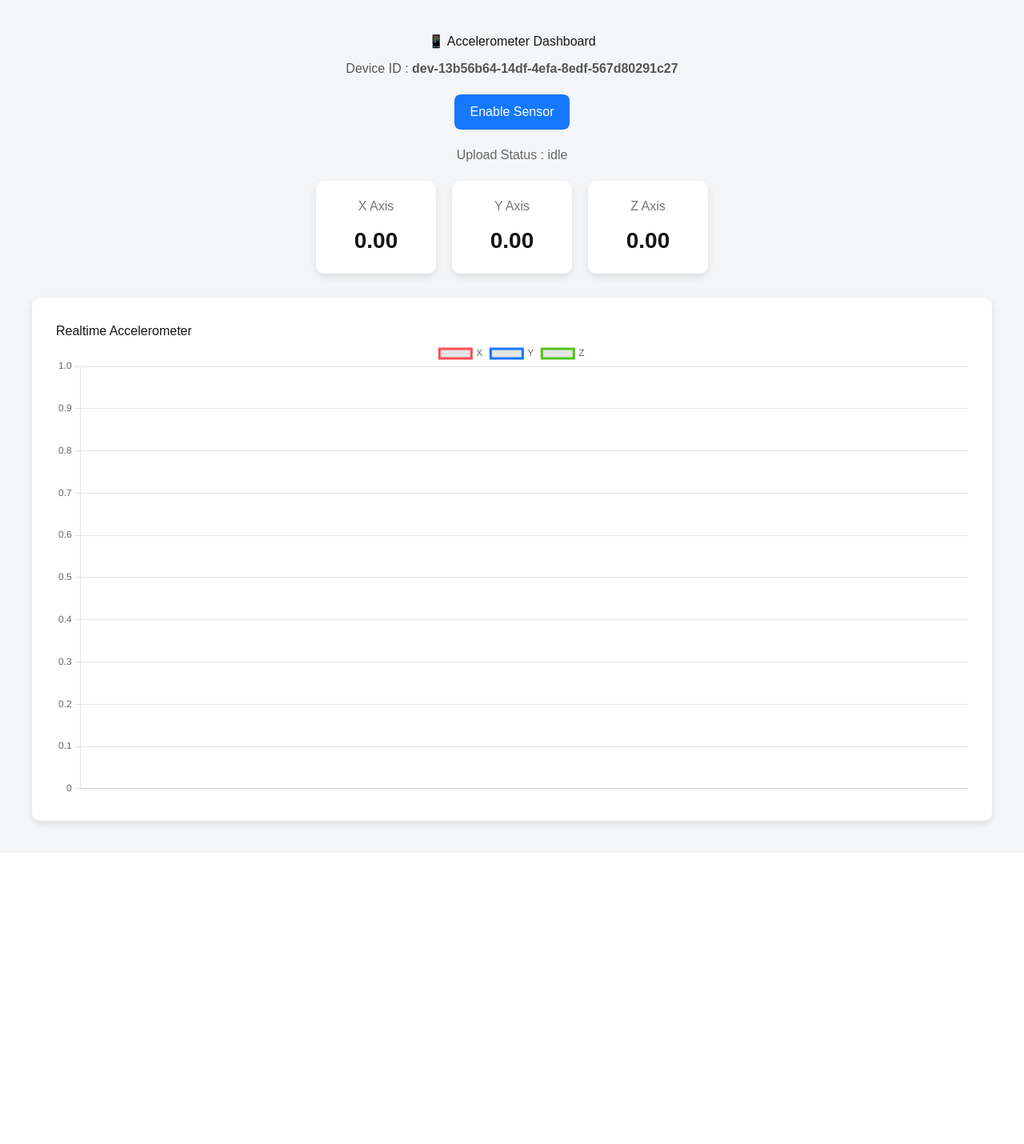
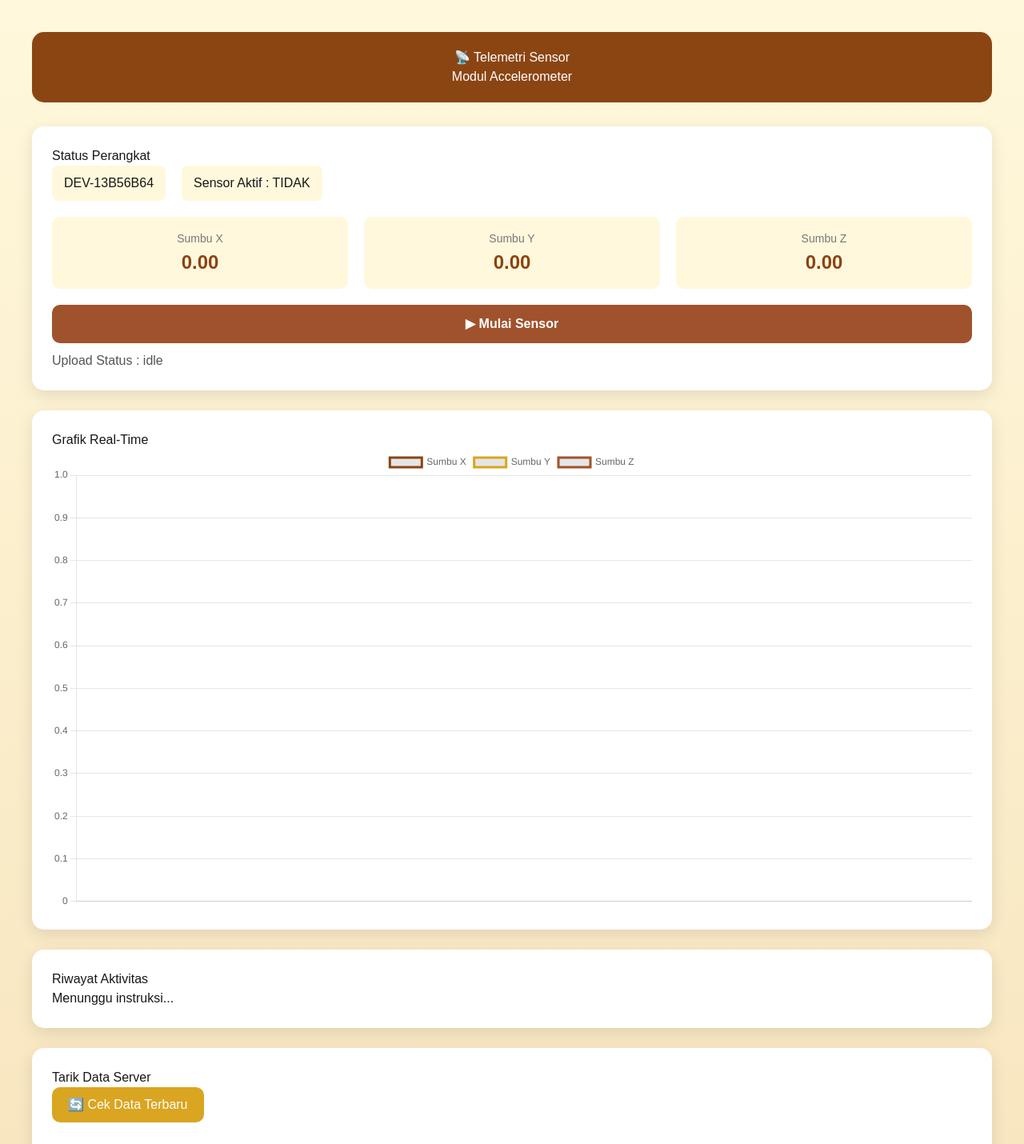
Before and after one commit to nabilarahmasari/presensiQR, a Next.js app: page /accelerometer in a window 1280 px wide. Shown: the top 1430 px of the page at 80% size. Before the commit the page ends 1066 px from the top, so only its background shows below. Built offline with nearby package versions, Linux system fonts and the light colour scheme.

Commit message:
membuat frontend accel dan get data dari server

```diff
--- a/src/app/accelerometer/page.js
+++ b/src/app/accelerometer/page.js
@@ -25,7 +25,10 @@ Legend
 
 export default function Page(){
 
+/* ================= STATE ================= */
+
 const bufferRef = useRef([]);
+const intervalRef = useRef(null);
 
 const [deviceId,setDeviceId] = useState(null);
 
@@ -34,19 +37,38 @@ const [y,setY] = useState(0);
 const [z,setZ] = useState(0);
 
 const [status,setStatus] = useState("idle");
+const [log,setLog] = useState("Menunggu instruksi...");
+
+const [isRecording,setIsRecording] = useState(false);
+
+
+/* ================= CHART REALTIME ================= */
 
 const [chartData,setChartData] = useState({
 labels:[],
 datasets:[
-{label:"X",data:[],borderColor:"#ff4d4f"},
-{label:"Y",data:[],borderColor:"#1677ff"},
-{label:"Z",data:[],borderColor:"#52c41a"}
+{label:"Sumbu X",data:[],borderColor:"#8B4513"},
+{label:"Sumbu Y",data:[],borderColor:"#DAA520"},
+{label:"Sumbu Z",data:[],borderColor:"#A0522D"}
 ]
 });
 
-/* =============================
-   DEVICE ID GENERATOR
-============================= */
+
+/* ================= CHART SERVER ================= */
+
+const [serverChart,setServerChart] = useState({
+labels:["Sumbu X","Sumbu Y","Sumbu Z"],
+datasets:[
+{
+label:"Server Data",
+data:[0,0,0],
+backgroundColor:["#8B4513","#DAA520","#A0522D"]
+}
+]
+});
+
+
+/* ================= DEVICE ID ================= */
 
 useEffect(()=>{
 
@@ -54,7 +76,7 @@ let id = localStorage.getItem("device_id");
 
 if(!id){
 
-id = "dev-" + crypto.randomUUID();
+id = "DEV-" + crypto.randomUUID().slice(0,8).toUpperCase();
 
 localStorage.setItem("device_id",id);
 
@@ -65,11 +87,11 @@ setDeviceId(id);
 },[]);
 
 
-/* =============================
-   ACCELEROMETER READER
-============================= */
+/* ================= ACCELEROMETER ================= */
 
 useEffect(()=>{
+
+if(!isRecording) return;
 
 function handleMotion(event){
 
@@ -92,11 +114,11 @@ bufferRef.current.push(sample);
 
 setChartData(prev=>{
 
-const labels=[...prev.labels,new Date().toLocaleTimeString()].slice(-30);
+const labels=[...prev.labels,new Date().toLocaleTimeString()].slice(-20);
 
-const xData=[...prev.datasets[0].data,sample.x].slice(-30);
-const yData=[...prev.datasets[1].data,sample.y].slice(-30);
-const zData=[...prev.datasets[2].data,sample.z].slice(-30);
+const xData=[...prev.datasets[0].data,sample.x].slice(-20);
+const yData=[...prev.datasets[1].data,sample.y].slice(-20);
+const zData=[...prev.datasets[2].data,sample.z].slice(-20);
 
 return{
 labels,
@@ -113,22 +135,26 @@ datasets:[
 
 window.addEventListener("devicemotion",handleMotion);
 
-return ()=>window.removeEventListener("devicemotion",handleMotion);
+return ()=>{
 
-},[]);
+window.removeEventListener("devicemotion",handleMotion);
+
+};
+
+},[isRecording]);
 
 
-/* =============================
-   BATCH UPLOAD
-============================= */
+/* ================= BATCH UPLOAD (3 DETIK) ================= */
 
 useEffect(()=>{
 
-const interval=setInterval(async()=>{
+if(!isRecording || !deviceId) return;
 
-const buffer=bufferRef.current;
+intervalRef.current = setInterval(async()=>{
 
-if(buffer.length===0 || !deviceId) return;
+const buffer = bufferRef.current;
+
+if(buffer.length===0) return;
 
 setStatus("uploading");
 
@@ -152,22 +178,74 @@ samples:batch
 
 setStatus("uploaded");
 
-}catch(e){
+setLog(`Batch ${batch.length} data terkirim`);
+
+}catch{
 
 setStatus("error");
 
+setLog("Upload gagal");
+
 }
 
-},5000);   // lebih aman dari quota GAS
+},3000); // 3 DETIK
 
-return ()=>clearInterval(interval);
+return ()=>{
 
-},[deviceId]);
+clearInterval(intervalRef.current);
+
+};
+
+},[deviceId,isRecording]);
 
 
-/* =============================
-   IOS PERMISSION
-============================= */
+/* ================= GET LATEST ================= */
+
+async function getLatest(){
+
+if(!deviceId) return;
+
+setLog("Mengambil data terbaru dari server...");
+
+try{
+
+const res = await fetch(`/api/checkin/accel?device_id=${deviceId}`);
+
+const json = await res.json();
+
+if(!json.ok){
+
+setLog("Data tidak ditemukan");
+
+return;
+
+}
+
+const d = json.data;
+
+setServerChart({
+labels:["Sumbu X","Sumbu Y","Sumbu Z"],
+datasets:[
+{
+label:"Server Data",
+data:[d.x,d.y,d.z],
+backgroundColor:["#8B4513","#DAA520","#A0522D"]
+}
+]
+});
+
+setLog(`Data terbaru diterima (${d.t})`);
+
+}catch{
+
+setLog("Gagal mengambil data");
+
+}
+
+}
+
+
+/* ================= PERMISSION ================= */
 
 async function requestPermission(){
 
@@ -181,125 +259,208 @@ await DeviceMotionEvent.requestPermission();
 }
 
 
-/* =============================
-   UI
-============================= */
+/* ================= START / STOP ================= */
+
+async function toggleRecording(){
+
+if(!isRecording){
+
+await requestPermission();
+
+bufferRef.current=[];
+
+setIsRecording(true);
+
+setLog("Sensor mulai merekam");
+
+}else{
+
+setIsRecording(false);
+
+bufferRef.current=[];
+
+clearInterval(intervalRef.current);
+
+setStatus("idle");
+
+setLog("Sensor dihentikan");
+
+}
+
+}
+
+
+/* ================= UI ================= */
 
 return(
 
 <div className="container">
 
-<h1 className="title">
-📱 Accelerometer Dashboard
-</h1>
+<header className="header">
 
-<p className="device">
-Device ID : <b>{deviceId || "loading..."}</b>
-</p>
+<h1>📡 Telemetri Sensor</h1>
+<p>Modul Accelerometer</p>
 
-<button className="btn" onClick={requestPermission}>
-Enable Sensor
-</button>
+</header>
 
-<p className="status">
-Upload Status : {status}
-</p>
-
-<div className="cards">
 
 <div className="card">
-<h3>X Axis</h3>
+
+<h2>Status Perangkat</h2>
+
+<div className="deviceBox">
+
+<div className="device">{deviceId}</div>
+<div className="device">Sensor Aktif : {isRecording ? "YA" : "TIDAK"}</div>
+
+</div>
+
+<div className="axisRow">
+
+<div className="axis">
+<span>Sumbu X</span>
 <p>{x.toFixed(2)}</p>
 </div>
 
-<div className="card">
-<h3>Y Axis</h3>
+<div className="axis">
+<span>Sumbu Y</span>
 <p>{y.toFixed(2)}</p>
 </div>
 
-<div className="card">
-<h3>Z Axis</h3>
+<div className="axis">
+<span>Sumbu Z</span>
 <p>{z.toFixed(2)}</p>
 </div>
 
 </div>
 
-<div className="chartCard">
-<h2>Realtime Accelerometer</h2>
+<button className="mainBtn" onClick={toggleRecording}>
+{isRecording ? "⏹ Stop Sensor" : "▶ Mulai Sensor"}
+</button>
+
+<p className="status">Upload Status : {status}</p>
+
+</div>
+
+
+<div className="card">
+
+<h2>Grafik Real-Time</h2>
+
 <Line data={chartData}/>
+
 </div>
+
+
+<div className="card">
+
+<h2>Riwayat Aktivitas</h2>
+
+<p>{log}</p>
+
+</div>
+
+
+<div className="card">
+
+<h2>Tarik Data Server</h2>
+
+<button className="serverBtn" onClick={getLatest}>
+🔄 Cek Data Terbaru
+</button>
+
+<Line data={serverChart}/>
+
+</div>
+
 
 <style jsx>{`
 
 .container{
+background:linear-gradient(180deg,#FFF8DC,#F5DEB3);
+min-height:100vh;
 padding:40px;
 font-family:Arial;
-background:#f4f6f8;
-min-height:100vh;
 }
 
-.title{
+.header{
+background:#8B4513;
+color:white;
+padding:20px;
+border-radius:15px;
 text-align:center;
-margin-bottom:10px;
-}
-
-.device{
-text-align:center;
-margin-bottom:20px;
-color:#555;
-}
-
-.btn{
-display:block;
-margin:10px auto 20px;
-padding:10px 20px;
-border:none;
-background:#1677ff;
-color:white;
-border-radius:8px;
-cursor:pointer;
-}
-
-.status{
-text-align:center;
-margin-bottom:20px;
-color:#666;
-}
-
-.cards{
-display:flex;
-gap:20px;
-justify-content:center;
 margin-bottom:30px;
-flex-wrap:wrap;
 }
 
 .card{
 background:white;
-padding:20px;
-width:150px;
+border-radius:15px;
+padding:25px;
+margin-bottom:25px;
+box-shadow:0 6px 20px rgba(0,0,0,0.1);
+}
+
+.deviceBox{
+display:flex;
+gap:20px;
+margin-bottom:20px;
+}
+
+.device{
+background:#FFF8DC;
+padding:10px 15px;
+border-radius:8px;
+}
+
+.axisRow{
+display:flex;
+gap:20px;
+margin-bottom:20px;
+}
+
+.axis{
+flex:1;
+background:#FFF8DC;
+padding:15px;
 border-radius:10px;
-box-shadow:0 4px 10px rgba(0,0,0,0.1);
 text-align:center;
 }
 
-.card h3{
-margin:0;
-font-size:16px;
+.axis span{
+font-size:14px;
 color:#777;
 }
 
-.card p{
-font-size:28px;
+.axis p{
+font-size:24px;
 font-weight:bold;
-margin-top:10px;
+color:#8B4513;
 }
 
-.chartCard{
-background:white;
-padding:30px;
+.mainBtn{
+width:100%;
+background:#A0522D;
+color:white;
+border:none;
+padding:12px;
 border-radius:10px;
-box-shadow:0 4px 10px rgba(0,0,0,0.1);
+cursor:pointer;
+font-weight:bold;
+}
+
+.serverBtn{
+background:#DAA520;
+border:none;
+padding:10px 20px;
+border-radius:10px;
+color:white;
+cursor:pointer;
+margin-bottom:20px;
+}
+
+.status{
+margin-top:10px;
+color:#555;
 }
 
 `}</style>
```
